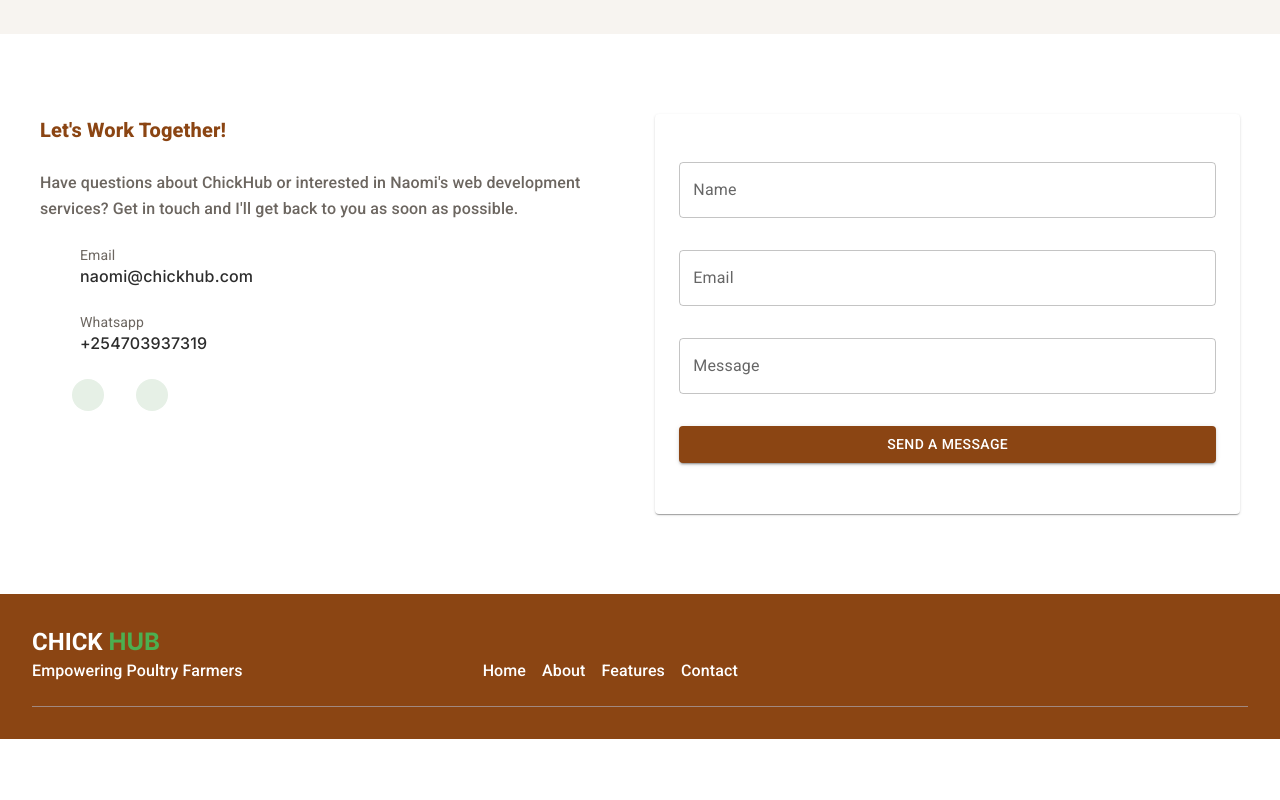
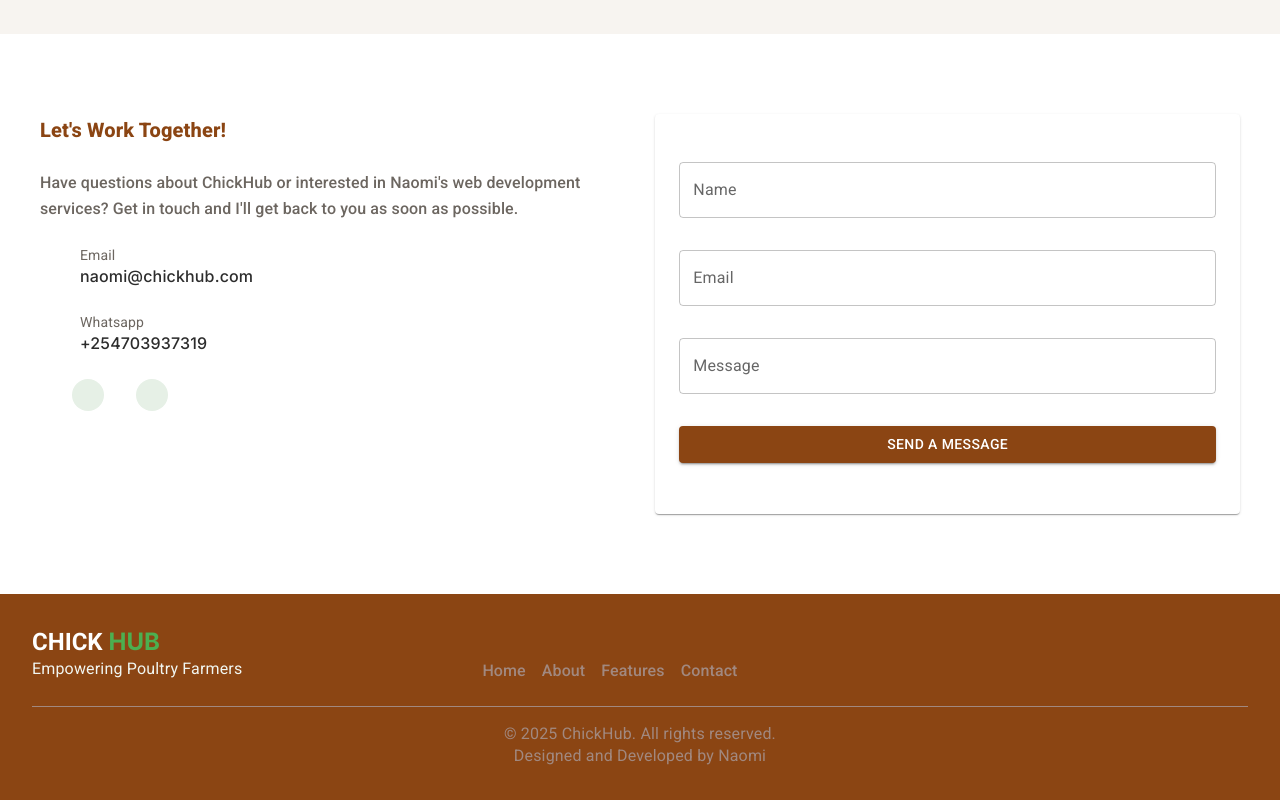
Before and after one commit to Naominm/ChickHub, a React (Vite) app: page / in a window 1280 px wide. Shown: the part 2309-3109 px from the top of the page. Before the commit the page ends 3048 px from the top, so only its background shows below. Built offline with nearby package versions, Linux system fonts and the light colour scheme; some icons are missing.

Commit message:
Build bottom footer section

```diff
--- a/src/components/Footer.tsx
+++ b/src/components/Footer.tsx
@@ -21,12 +21,15 @@ function FooterSection() {
         className="row-2"
         sx={{ display: "flex", gap: "15rem ", mb: "1rem" }}
       >
-        <Typography variant="h6" sx={{ fontSize: "1rem", color: "#fff" }}>
+        <Typography
+          variant="body2"
+          sx={{ fontSize: "1rem", color: "var(--bgAccent)" }}
+        >
           Empowering Poultry Farmers
         </Typography>
         <Box
           component="div"
-          sx={{ display: "flex", gap: "1rem", color: "#fff" }}
+          sx={{ display: "flex", gap: "1rem", color: "var(--accent)" }}
         >
           <Typography variant="h6" fontSize="1rem">
             Home
@@ -57,6 +60,20 @@ function FooterSection() {
           backgroundColor: "var(--accent)",
         }}
       />
+      <Typography
+        variant="body2"
+        fontSize="1rem"
+        sx={{ textAlign: "center", mt: 2, color: "var(--accent)" }}
+      >
+        &copy; 2025 ChickHub. All rights reserved.
+      </Typography>
+      <Typography
+        variant="body2"
+        fontSize="1rem"
+        sx={{ textAlign: "center", color: "var(--accent)" }}
+      >
+        Designed and Developed by Naomi
+      </Typography>
     </Box>
   );
 }
```
